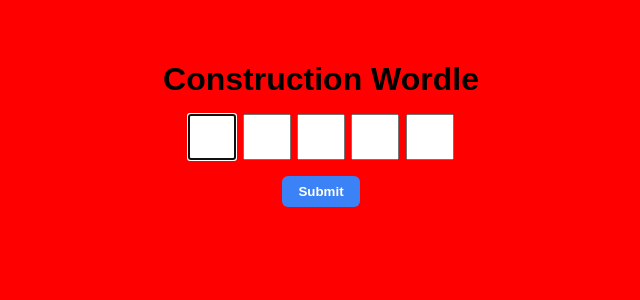
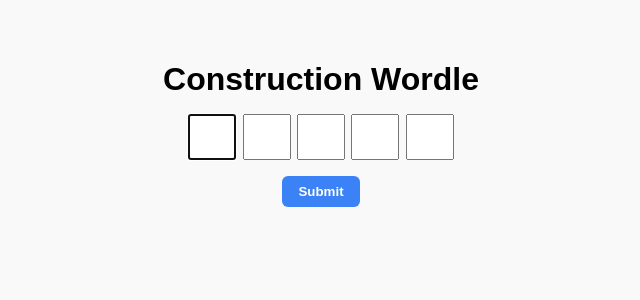
Before and after one commit to cspetnagel/Construction-Wordle, a Next.js app in the folder construction-wordle-fixed/: page / in a window 1280 px wide. Shown: the top 300 px of the page, without its empty margins (319-959 px from the left). Built offline with nearby package versions, Linux system fonts and the light colour scheme.

Commit message:
Update global.css

```diff
--- a/construction-wordle-fixed/styles/global.css
+++ b/construction-wordle-fixed/styles/global.css
@@ -1,5 +1,3 @@
-body { background: red !important; }
-
 body {
   font-family: sans-serif;
   background: #f9f9f9;
```
